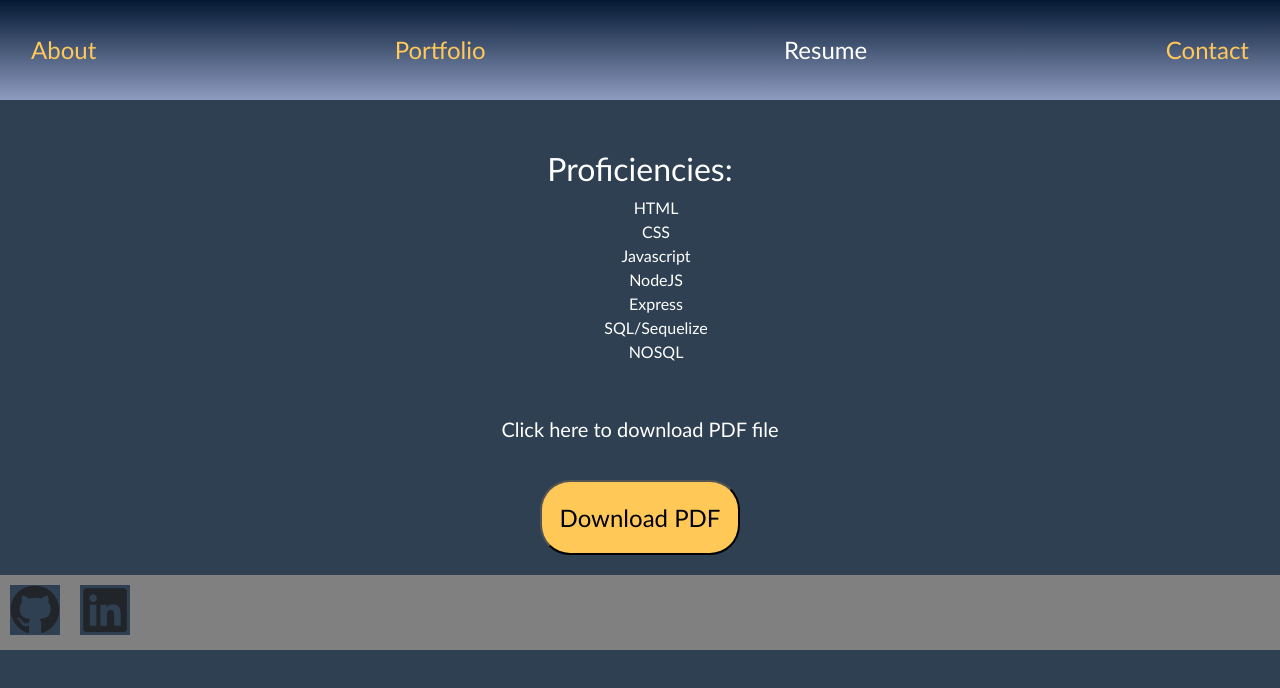
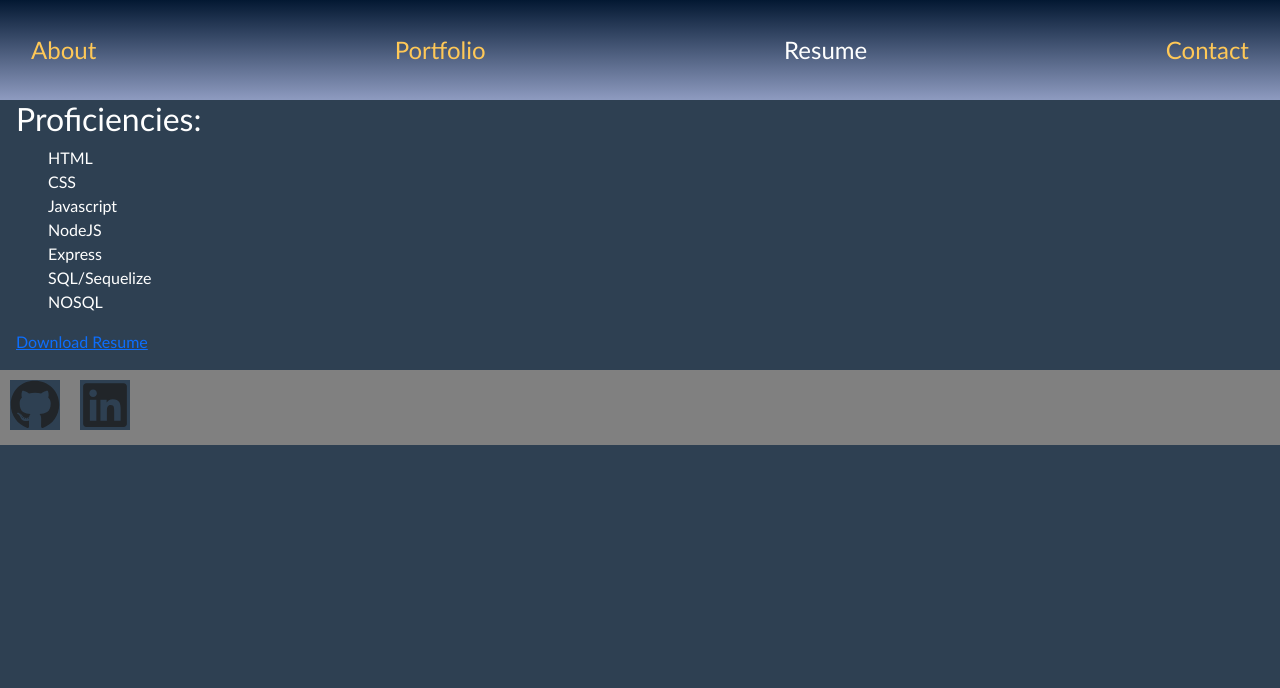
Before and after one commit to SAbramson16/react-portfolio, a React (Vite) app: page /resume in a window 1280 px wide. Shown: the top 688 px of the page. Built offline with nearby package versions, Linux system fonts and the light colour scheme.

Commit message:
changed pdf button to link

```diff
--- a/src/components/Resume.jsx
+++ b/src/components/Resume.jsx
@@ -1,22 +1,12 @@
 import React from "react";
 
-const Resume = ({ onButtonClick }) => {
+const Resume = () => {
   return (
     <>
       <section className="resume-page">
-        <h2 className="proficiencies">Proficiencies:</h2>
-            <ul className="proficiencies-list">
-                <li>HTML</li>
-                <li>CSS</li>
-                <li>Javascript</li>
-                <li>NodeJS</li>
-                <li>Express</li>
-                <li>SQL/Sequelize</li>
-                <li>NOSQL</li>
 
-            </ul>
-        <p className="resume-p">Click here to download PDF file</p>
-        <button className="pdf-btn" onClick={onButtonClick}>Download PDF</button>
+
+
       </section>
     </>
   );
--- a/src/pages/Resume.jsx
+++ b/src/pages/Resume.jsx
@@ -1,19 +1,21 @@
-import Resume from '../components/Resume'
-
 export default function ResumePage() {
-  const onButtonClick = () => {
-    const pdfUrl = "Sample.pdf";
-    const link = document.createElement("a");
-    link.href = pdfUrl;
-    link.download = "/src/assets/resume.pdf"; // specify the filename
-    document.body.appendChild(link);
-    link.click();
-    document.body.removeChild(link);
-  };
-
-  return (
-    <div>
-        <Resume onButtonClick={onButtonClick} />
-    </div>
-  );
-}
+    return (
+      <div>
+        <p>
+        <h2 className="proficiencies">Proficiencies:</h2>
+            <ul className="proficiencies-list">
+                <li>HTML</li>
+                <li>CSS</li>
+                <li>Javascript</li>
+                <li>NodeJS</li>
+                <li>Express</li>
+                <li>SQL/Sequelize</li>
+                <li>NOSQL</li>
+            </ul>
+        <a href='../assets/resume.pdf' download="../assets/resume.pdf">
+        Download Resume
+      </a>
+        </p>
+      </div>
+    );
+  }
```
